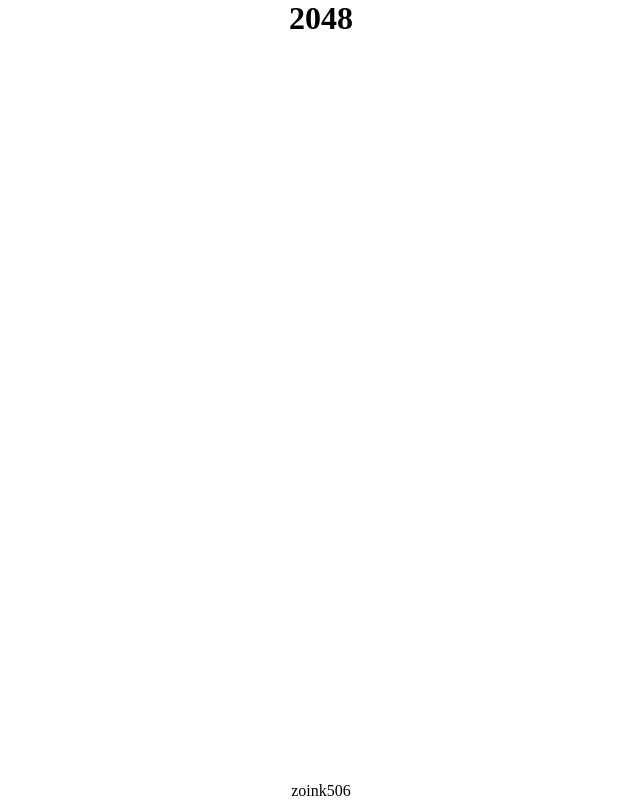
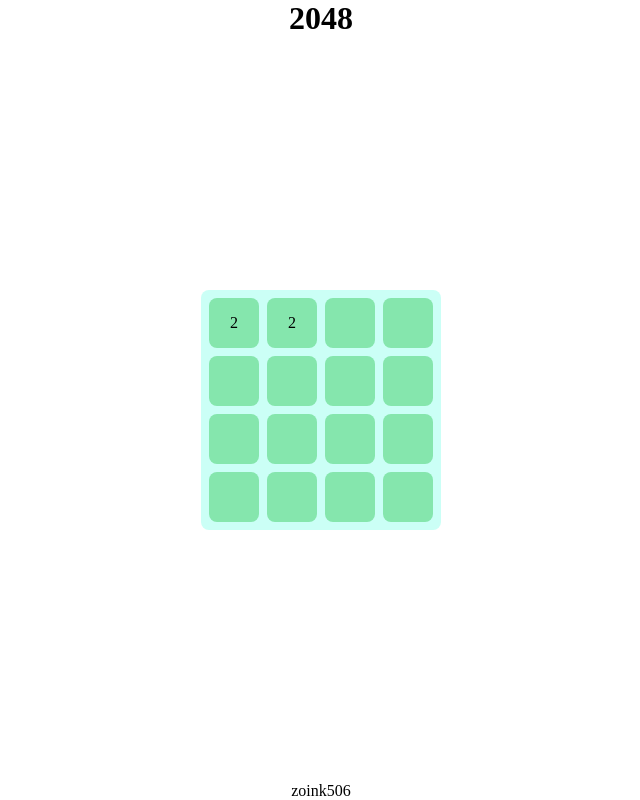
Before and after one commit to zoink506/2048-javascript, a plain HTML site: page index.html in a window 1280 px wide. Shown: the whole page, without its empty margins (319-959 px from the left). Drawn offline with Linux system fonts and the light colour scheme.

Commit message:
Implement GUI interface to draw grid to DOM

```diff
--- a/index.html
+++ b/index.html
@@ -12,7 +12,7 @@
     </header>
 
     <div id="container">
-      <div id="columns"></div>
+      <div id="game"></div>
       <div id="score"></div>
     </div>
 
--- a/main.js
+++ b/main.js
@@ -1,6 +1,5 @@
 function startGame() {
   // Creates the games grid, adjust gridSize to change size of grid
-  const gameDiv = document.querySelector("#columns");
   const gridSize = 4;
   let gameGrid = new Array;
 
@@ -15,13 +14,16 @@ function startGame() {
   generateStartingCells(gameGrid, 2);
 
   // For testing purposes, create custom grid
+  /*
   gameGrid = [
     [0, 0, {value: 4, hasCombined: false}, 0],
     [0, 0, {value: 4, hasCombined: false}, 0],
     [0, 0, {value: 4, hasCombined: false}, 0],
     [0, 0, {value: 4, hasCombined: false}, 0]
   ]
+  */
 
+  drawGrid(gameGrid);
 
   console.log(gameGrid);
   createEventListeners(gameGrid);
@@ -82,7 +84,7 @@ function moveGrid(grid, direction) {
 }
 
 // Begin by moving only one cell in each direction
-// i = roww, j = columns
+// i = row, j = columns
 function moveUp(grid) {
 
   let movesAvailable;
@@ -139,18 +141,13 @@ function moveUp(grid) {
 
   // Set all .hasCombined to false so that next keypress is allowed to combine cells!
   setCombinedToFalse(grid);
+  drawGrid(grid);
 
   console.log(grid);
 }
 
 function moveDown(grid) {
   // Loop from bottom to top, left to right
-  let k = 0;
-  console.log(k);
-  do {
-    k += 1;
-    console.log(k);
-  } while(k > 10)
 
 }
 
@@ -175,4 +172,31 @@ function setCombinedToFalse(grid) {
   }
 }
 
+function drawGrid(grid) {
+  // container div is flex: column
+  // row divs are flex: row
+
+  const containerDiv = document.querySelector("#game");
+  containerDiv.innerHTML = "";
+
+  for(let i = 0; i < grid.length; i++) {
+    const rowDiv = document.createElement("div");
+    rowDiv.classList.add("row");
+
+    for(let j = 0; j < grid[i].length; j++) {
+      const cell = grid[i][j];
+      const cellDiv = document.createElement("div");
+      cellDiv.classList.add("cell");
+
+      if(cell === 0) {
+        cellDiv.innerText = "";
+      } else {
+        cellDiv.innerText = cell.value;
+      }
+      rowDiv.append(cellDiv);
+    }
+    containerDiv.append(rowDiv);
+  }
+}
+
 startGame();
--- a/style.css
+++ b/style.css
@@ -11,3 +11,30 @@ body {
   align-items: center;
   height: 100vh;
 }
+
+#game {
+  display: flex;
+  flex-direction: column;
+  background-color: rgb(203, 255, 246);
+  gap: 8px;
+  padding: 8px;
+  border-radius: 8px;
+}
+
+.row {
+  display: flex;
+  flex-direction: row;
+  background-color: rgb(203, 255, 246);
+  gap: 8px;
+}
+
+.cell {
+  background-color: rgb(133, 230, 173);
+  border-radius: 8px;
+
+  width: 50px;
+  height: 50px;
+  display: flex;
+  justify-content: center;
+  align-items: center;
+}
```
